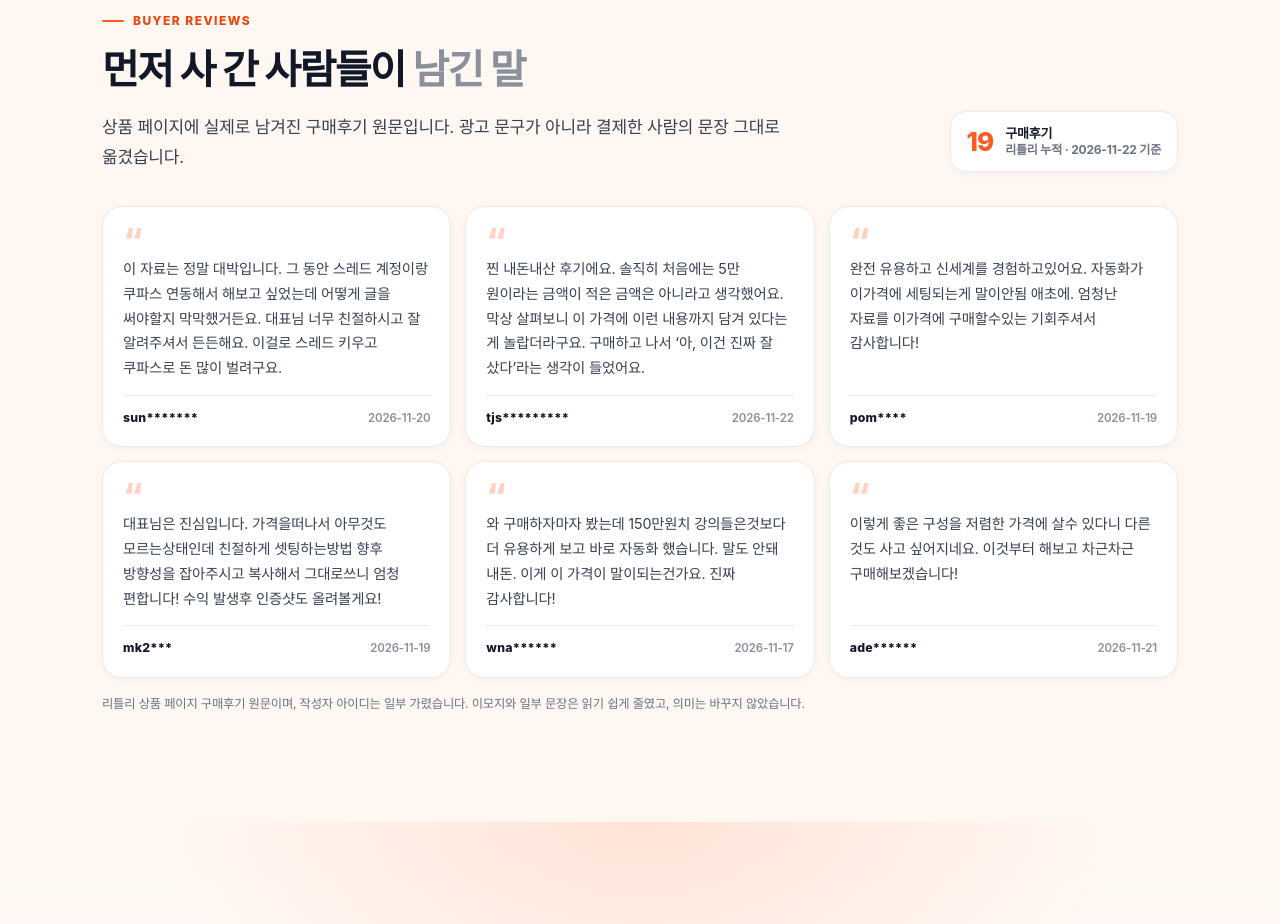
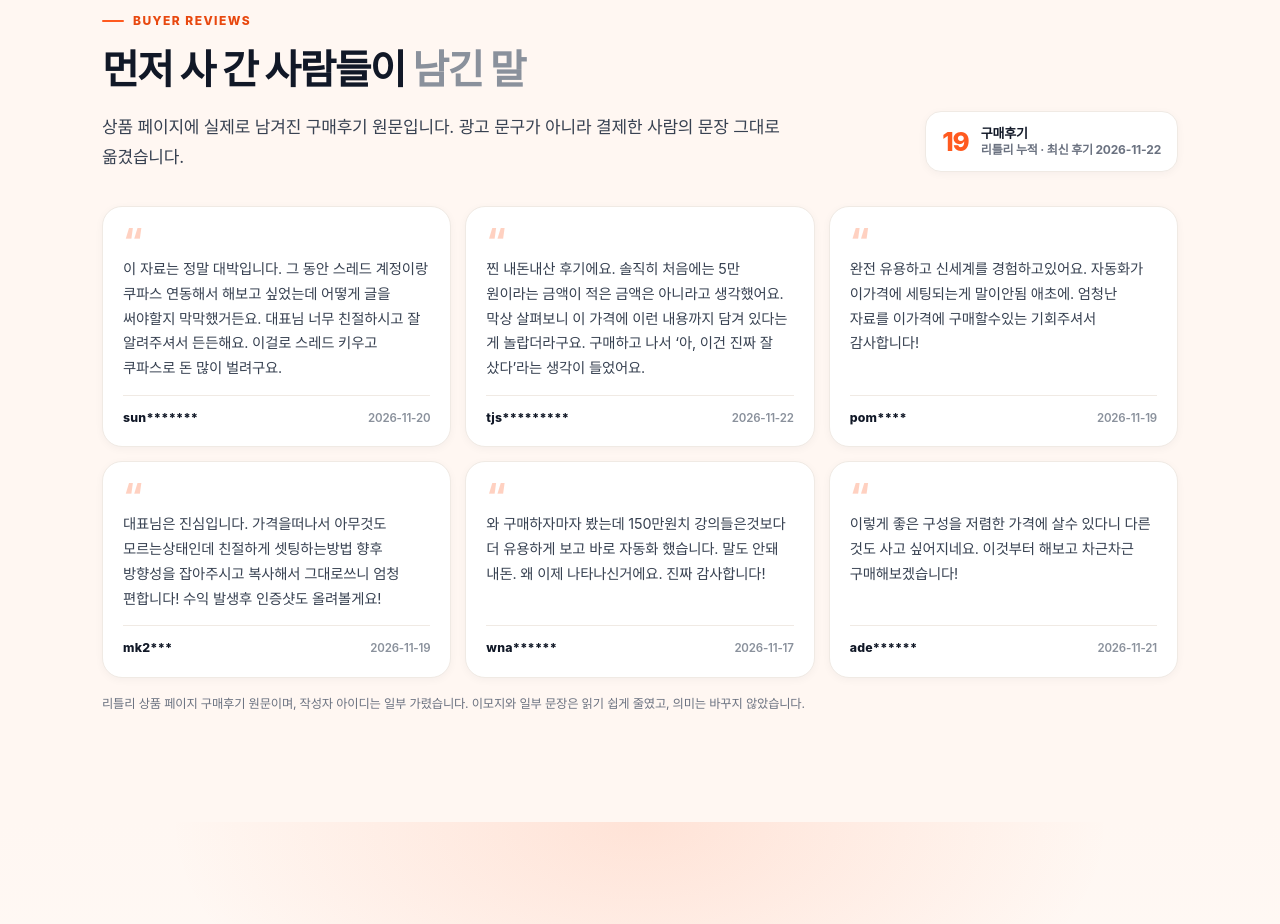
Before and after one commit to khcho0402-sys/system-lab, a plain HTML site: page index.html in a window 1280 px wide. Shown: the part 5820-6744 px from the top of the page. Drawn offline with Linux system fonts and the light colour scheme; a web font is replaced by a local one.

Commit message:
Copy fix: keep buyer quote wording faithful, clarify review count label

```diff
--- a/index.html
+++ b/index.html
@@ -968,7 +968,7 @@ footer{border-top:1px solid var(--line);background:#FBF8F5;padding:clamp(38px,5.
       </div>
       <div class="rev-score reveal">
         <span class="n">19</span>
-        <span class="t"><b>구매후기</b>리틀리 누적 · 2026-11-22 기준</span>
+        <span class="t"><b>구매후기</b>리틀리 누적 · 최신 후기 2026-11-22</span>
       </div>
     </div>
 
@@ -999,7 +999,7 @@ footer{border-top:1px solid var(--line);background:#FBF8F5;padding:clamp(38px,5.
 
       <article class="rev reveal">
         <span class="mark">&ldquo;</span>
-        <p class="body">와 구매하자마자 봤는데 150만원치 강의들은것보다 더 유용하게 보고 바로 자동화 했습니다. 말도 안돼 내돈. 이게 이 가격이 말이되는건가요. 진짜 감사합니다!</p>
+        <p class="body">와 구매하자마자 봤는데 150만원치 강의들은것보다 더 유용하게 보고 바로 자동화 했습니다. 말도 안돼 내돈. 왜 이제 나타나신거에요. 진짜 감사합니다!</p>
         <div class="foot"><span class="who">wna******</span><span class="when">2026-11-17</span></div>
       </article>
 
```
